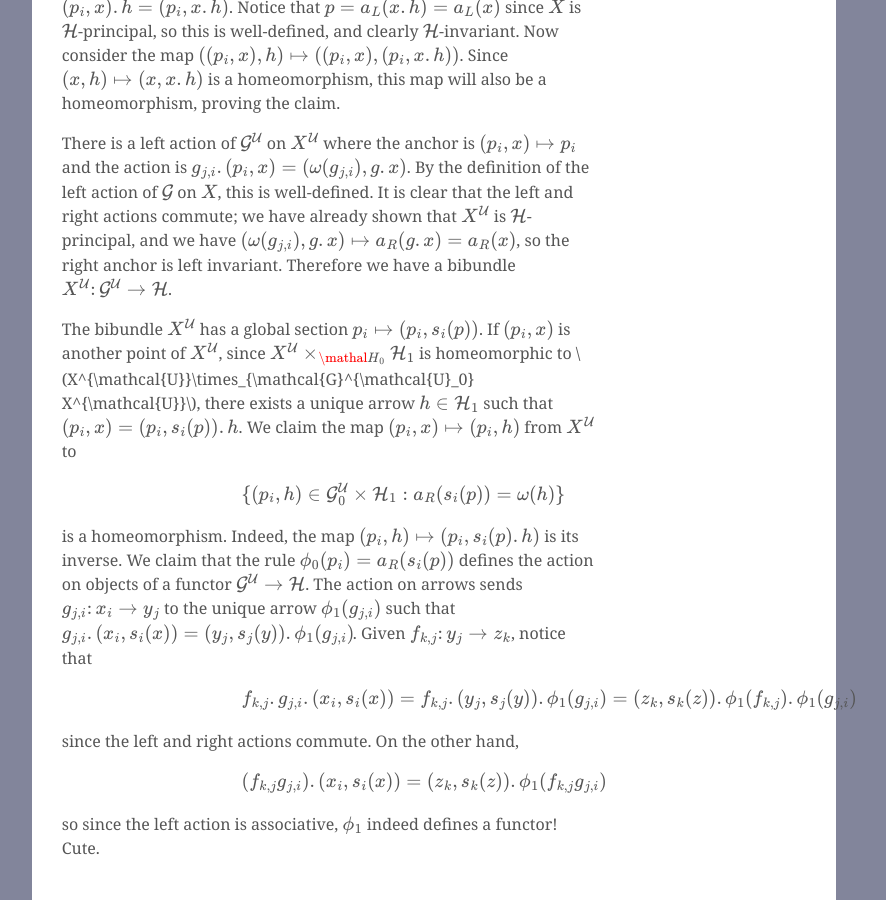
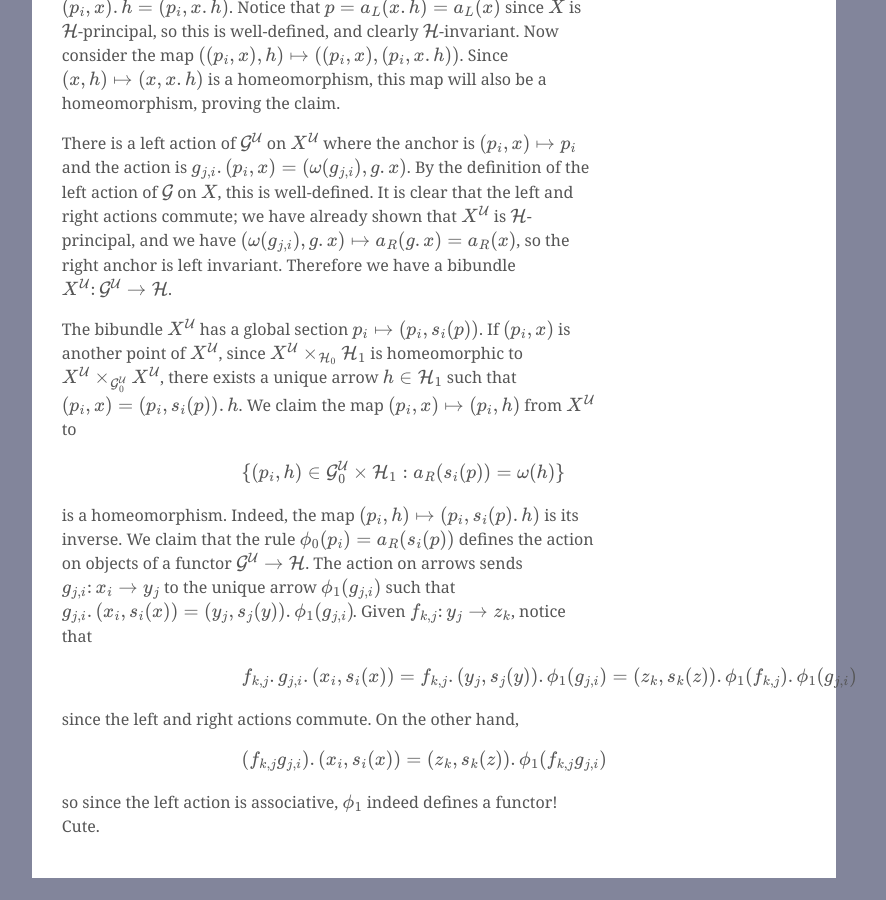
Before and after one commit to ryleelyman/Site, a Jekyll site: the page built from _posts/2022-05-15-Maps-of-étale-groupoids.md, in a window 1280 px wide and 900 px high, scrolled down 5465 px. Shown: the whole window, without its empty margins (206-1092 px from the left). Built offline with Jekyll 4.4.1, drawn with Linux system fonts in a browser that asks for light colours; formulas are drawn with MathJax 3; after the commit the page ends 6343 px from its top, so only the background shows below that.

Commit message:
fix blog post

```diff
--- a/_posts/2022-05-15-Maps-of-étale-groupoids.md
+++ b/_posts/2022-05-15-Maps-of-étale-groupoids.md
@@ -279,8 +279,8 @@ Therefore we have a bibundle $$X^{\mathcal{U}} \colon \mathcal{G}^{\mathcal{U}}
 
 The bibundle $$X^{\mathcal{U}}$$ has a global section $$p_i \mapsto (p_i,s_i(p))$$.
 If $$(p_i,x)$$ is another point of $$X^{\mathcal{U}}$$,
-since $$X^{\mathcal{U}} \times_{\mathal{H}_0} \mathcal{H}_1$$ is homeomorphic to
-$$X^{\mathcal{U}}\times_{\mathcal{G}^{\mathcal{U}_0} X^{\mathcal{U}}$$,
+since $$X^{\mathcal{U}} \times_{\mathcal{H}_0} \mathcal{H}_1$$ is homeomorphic to
+$$X^{\mathcal{U}}\times_{\mathcal{G}^{\mathcal{U}}_0} X^{\mathcal{U}}$$,
 there exists a unique arrow $$h \in \mathcal{H}_1$$ such that $$(p_i,x) = (p_i,s_i(p)).h$$.
 We claim the map $$(p_i,x) \mapsto (p_i,h)$$
 from $$X^{\mathcal{U}}$$ to
```
Also changed, not shown: 6 other files.
